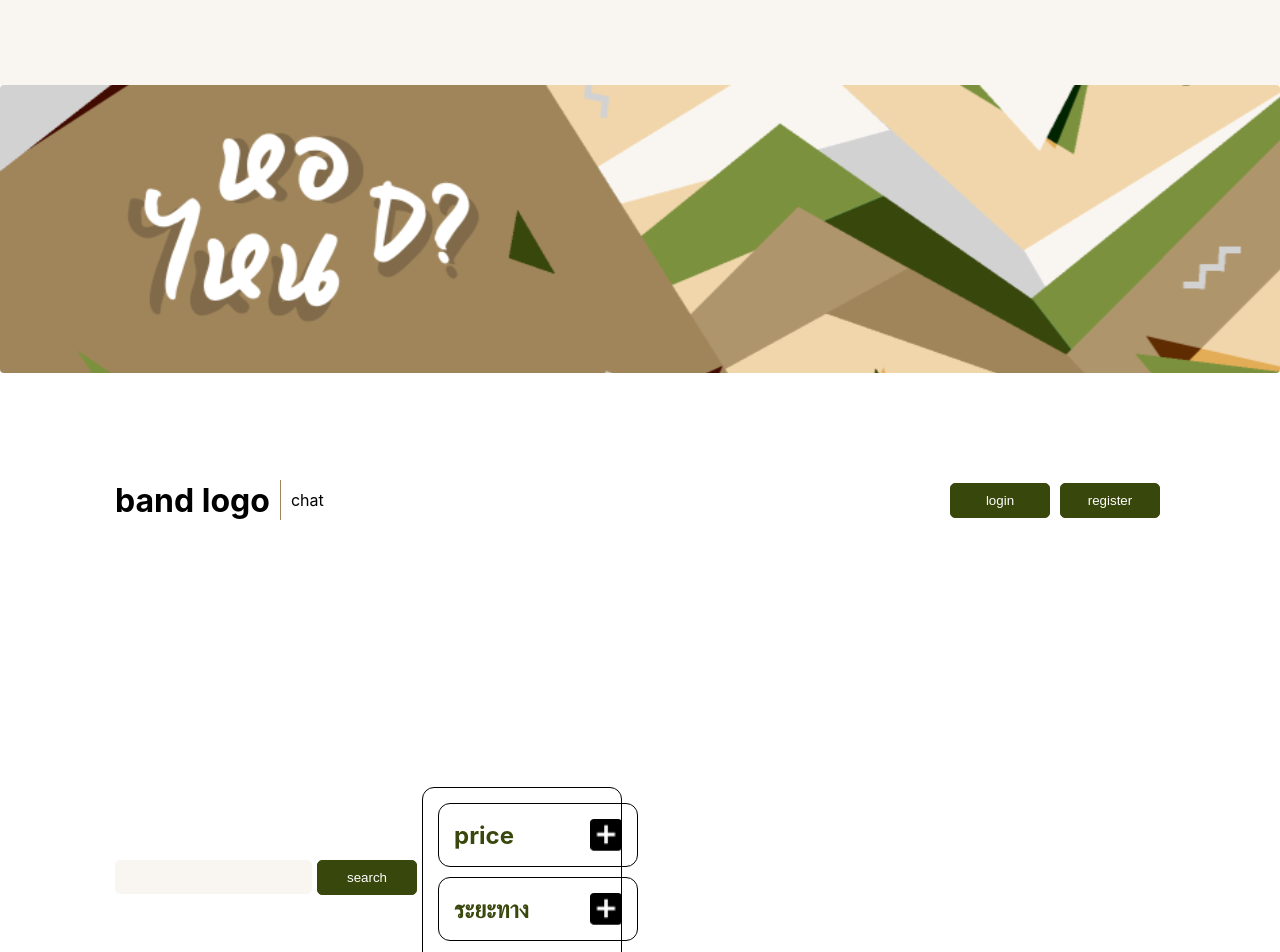
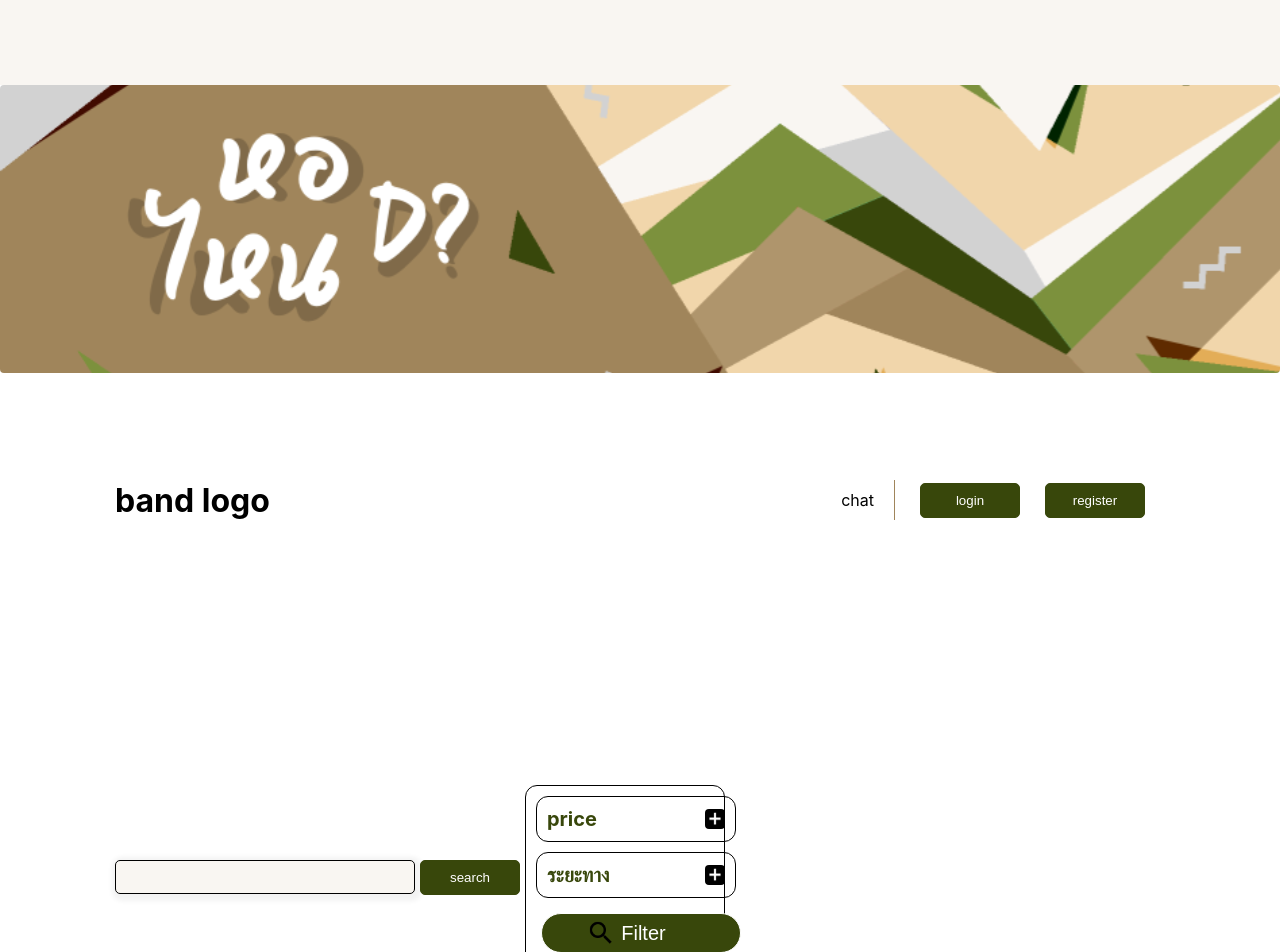
Before and after one commit to krit9354/hornaidee, a React (Create React App) app: page / in a window 1280 px wide. Shown: the top 952 px of the page. Built offline with nearby package versions, Linux system fonts and the light colour scheme.

Commit message:
url_params

```diff
--- a/src/App.js
+++ b/src/App.js
@@ -6,8 +6,10 @@ import Filter from "./components/filter"
 import Bt2 from "./components/bt2";
 import dorms from "./data/dorms";
 import axios from "axios";
+import Choice from "./components/choice";
 import { useEffect, useState,useMemo } from "react";
 import { useNavigate,useLocation } from "react-router";
+
 
 
 function useQuery() {
@@ -51,8 +53,9 @@ function Main() {
     })
 
 
-    const Check = (minprice,maxprice) =>{
-        const url = `/?minprice=${minprice}&maxprice=${maxprice}`
+    const Check = (Price,Distance) =>{
+        const url = `/?pice_range=${Price}&distance_range=${Distance}`
+        console.log(url)
         navi(url)
     }
 
@@ -63,20 +66,25 @@ function Main() {
             <div className="container">
                 <div className="search">
                     <input type="text"/>
-                    <Bt1 text="search"></Bt1>
+                    <Bt1>search</Bt1>
                 </div>
                 <div className="content">
                     <div className="filter">
                         <Filter section="price">
-                            <p><input type="checkbox"/> 3000-4000บาท</p>
-                            <p><input type="checkbox"  onChange={()=>Check(4000,5000)}/> 4000-5000บาท</p>
-                            <p><input type="checkbox"/> 5000-6000บาท</p>
+                            <Choice Check={Check} price="3000-4000">3,000-4,000 บาท</Choice>
+                            <Choice Check={Check} price="4000-5000">4,000-5,000 บาท</Choice>
+                            <Choice Check={Check} price="5000-6000">5,000-6,000 บาท</Choice>
                         </Filter>
                         <Filter section="ระยะทาง">
-                            <p><input type="checkbox"/> 100ม.</p>
-                            <p><input type="checkbox"/> 200ม.</p>
-                            <p><input type="checkbox"/> 300ม.</p>
+                            <Choice Check={Check} distance="0-100">0-100ม.</Choice>
+                            <Choice Check={Check} distance="100-200">100-200ม.</Choice>
+                            <Choice Check={Check} distance="200-300">200-300ม.</Choice>
                         </Filter>
+                        <button className="btn-filter">
+                            <img src="/img/search.png" style={{width:"30px",marginRight:"5px"}}/>
+                            Filter
+                            <img src="/img/search.png" style={{width:"30px",opacity:"0"}}/>
+                            </button>
                     </div>
                     <div className="grid">
                         {dormCard}
--- a/src/App.scoped.css
+++ b/src/App.scoped.css
@@ -31,7 +31,10 @@
     border-radius: 5px;
     border: 0;
     background-color: rgba(249, 246, 242, 1);
-    padding:10px
+    padding:10px;
+    width: 300px;
+    box-shadow: 2px 2px 5px 5px rgba(0, 0, 0, 0.05);
+    border: 1px solid black;
 }
 
 .grid{
@@ -48,4 +51,27 @@
 .content{
     display: flex;
     margin-top: 10px;
+    align-items: flex-start;
 }
+
+.btn-filter{
+    margin-top: 5px;
+    width: 200px;
+    height: 40px;
+    border-radius: 20px;
+    color: white;
+    background-color: rgba(56, 71, 11, 1);
+    border: solid 1px white;
+    cursor: pointer;
+    align-items: center;
+    display: flex;
+    justify-content: center;
+    font-size: 20px;
+}
+
+.btn-filter:hover{
+    border-radius: 20px;
+    color: rgba(56, 71, 11, 1);
+    background-color: white;
+    border: solid 1px rgba(56, 71, 11, 1);
+}
--- a/src/components/bt1.js
+++ b/src/components/bt1.js
@@ -1,8 +1,9 @@
 import "./bt1.scoped.css"
 function Bt1(props){
-    const {text} = props
+    let {children, Width, classname} = props
+    console.log("width = ",Width)
     return(
-        <button>{text}</button>
+        <button style={{width:Width??'100px'}} className={classname}>{children}</button>
     )
 }
 export default Bt1;
--- a/src/components/bt1.scoped.css
+++ b/src/components/bt1.scoped.css
@@ -1,5 +1,4 @@
 button{
-    width: 100px;
     height: 35px;
     border-radius: 5px;
     color: rgba(56, 71, 11, 1);
@@ -7,3 +6,20 @@ button{
     border: solid 1px rgba(56, 71, 11, 1);
     margin: 5px;
 }
+button:hover{
+    height: 35px;
+    border-radius: 5px;
+    color: white;
+    background-color:rgba(56, 71, 11, 1) ;
+    border: solid 1px rgba(56, 71, 11, 1);
+    margin: 5px;
+    cursor: pointer;
+}
+
+*{
+    box-sizing: border-box;
+}
+
+.no_mg{
+    margin-right: 0;
+}
--- a/src/components/bt2.js
+++ b/src/components/bt2.js
@@ -1,8 +1,9 @@
 import "./bt2.scoped.css"
 function Bt2(props){
-    const {text} = props
+    let {children, Width ,classname} = props
+    console.log("width = ",Width)
     return(
-        <button>{text}</button>
+        <button style={{width:Width??'100px'}} className={classname}>{children}</button>
     )
 }
 export default Bt2;
--- a/src/components/bt2.scoped.css
+++ b/src/components/bt2.scoped.css
@@ -1,5 +1,4 @@
 button{
-    width: 100px;
     height: 35px;
     border-radius: 5px;
     color: white;
@@ -7,3 +6,20 @@ button{
     border: solid 1px rgba(56, 71, 11, 1);
     margin: 5px;
 }
+
+button:hover{
+    height: 35px;
+    border-radius: 5px;
+    color: rgba(56, 71, 11, 1);
+    background-color: white;
+    border: solid 1px rgba(56, 71, 11, 1);
+    margin: 5px;
+    cursor: pointer;
+}
+*{
+    box-sizing: border-box;
+}
+
+.no_mg{
+    margin: 0;
+}
--- /dev/null
+++ b/src/components/choice.js
@@ -0,0 +1,11 @@
+import "./choice.scoped.css"
+function Choice(props){
+    const {children,Check,price,distance} = props
+    return(
+        <p><input type="checkbox" onChange={() =>{
+            Check(price,distance)
+        }}/>{children}</p>
+    )
+}
+
+export default Choice;
--- /dev/null
+++ b/src/components/choice.scoped.css
@@ -0,0 +1,3 @@
+*{
+    margin: 0;
+}
--- a/src/components/filter.scoped.css
+++ b/src/components/filter.scoped.css
@@ -3,7 +3,7 @@
     border: 1px black solid;
     border-radius: 12px;
     display: flex;
-    padding: 15px;
+    padding: 10px;
     margin-bottom: 10px;
     flex-direction: column;
 }
@@ -15,20 +15,21 @@
 }
 
 .section{
-    font-size: 24px;
+    font-size: 20px;
     color: rgba(56, 71, 11, 1);
 }
 
 .plus{
     margin-left: auto;
-    width: 2rem;
-    height: 2rem;
+    width: 20px;
+    height: 20px;
 }
 
 .Head{
     display: flex;
     justify-content: space-between;
     width: 100%;
+    align-items: center;
 }
 
 .Body{
--- a/src/components/nav.js
+++ b/src/components/nav.js
@@ -8,12 +8,13 @@ function Navbar(){
             <div className="container">
                 <div className="left_nav">
                     <h1>band logo</h1>
-                    <div className="line"></div>
-                    <p>chat</p>
+
                 </div>
                 <div className="right_nav">
-                    <Bt1 text="login"></Bt1>
-                    <Bt2 text="register"></Bt2>
+                    <p>chat</p>
+                    <div className="line"></div>
+                    <Bt1>login</Bt1>
+                    <Bt2>register</Bt2>
                 </div>
             </div>
         </div>
--- a/src/components/nav.scoped.css
+++ b/src/components/nav.scoped.css
@@ -17,6 +17,8 @@
 }
 .right_nav{
     margin-left: auto;
+    display: flex;
+    align-items: center;
 }
 
 .line{
@@ -25,6 +27,6 @@
     background-color: rgba(160, 133, 91, 1);
 }
 
-.left_nav *{
-    margin-right: 10px;
+.right_nav *{
+    margin-right: 20px;
 }
--- a/src/pages/detaidom.scoped.css
+++ b/src/pages/detaidom.scoped.css
@@ -16,7 +16,7 @@
   border-radius: 60px;
   height: auto;
   width: 600px;
-  margin-top: 10%;
+  margin-top: 50px;
   padding: 20px;
   border-radius: 8px;
   box-shadow: 0 4px 8px rgba(0, 0, 0, 0.1);
```
Also changed, not shown: public/img/Search.png (added), public/img/search_white.png (added).
